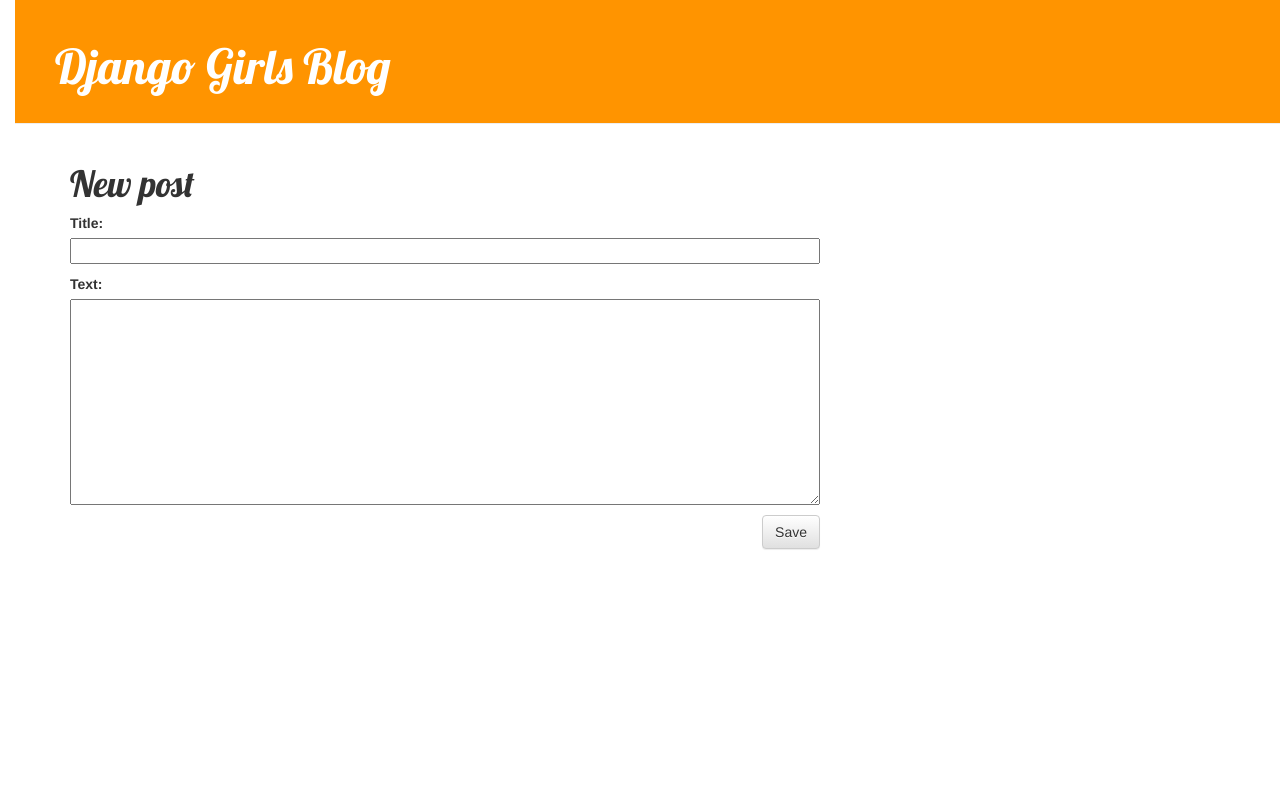
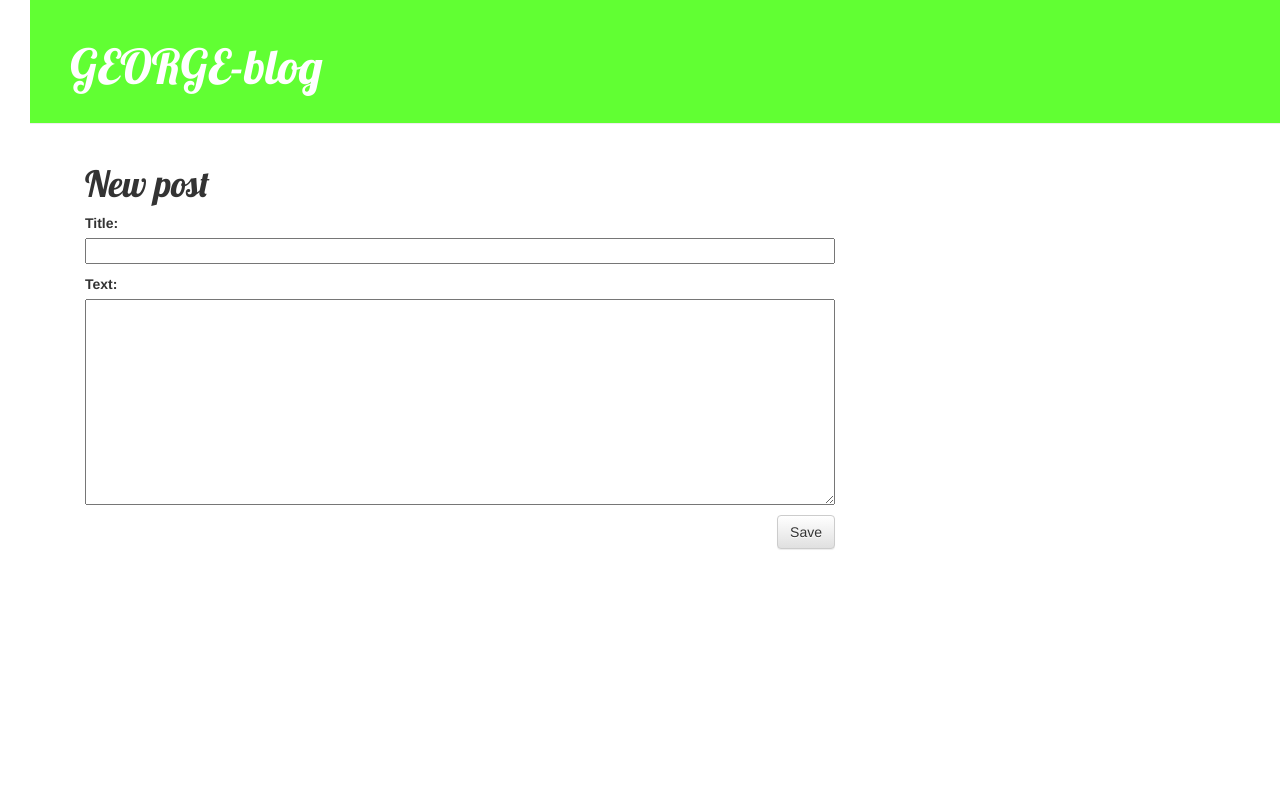
Before and after one commit to GeorgeSGS/my-first-blog, a Django app: page /post/new/ in a window 1280 px wide. Run offline with Django 3.2, Linux system fonts and the light colour scheme; some libraries are stand-ins or nearby versions.

Commit message:
update 28.03.23 no izm

```diff
--- a/blog/static/css/blog.css
+++ b/blog/static/css/blog.css
@@ -1,13 +1,13 @@
 h1 a {
-    color: #FCA205;
+    color: #1d45ff;
     font-family: 'Lobster';
 }
 body {
-    padding-left: 15px;
+    padding-left: 30px;
 }
 
 .page-header {
-    background-color: #ff9400;
+    background-color: #61ff33;
     margin-top: 0;
     padding: 20px 20px 20px 40px;
 }
--- a/blog/templates/blog/base.html
+++ b/blog/templates/blog/base.html
@@ -1,7 +1,7 @@
 {% load static %}
 <html>
     <head>
-        <title>Django Girls blog</title>
+        <title>George blog</title>
         <link rel="stylesheet" href="//maxcdn.bootstrapcdn.com/bootstrap/3.2.0/css/bootstrap.min.css">
         <link rel="stylesheet" href="//maxcdn.bootstrapcdn.com/bootstrap/3.2.0/css/bootstrap-theme.min.css">
         <link href='//fonts.googleapis.com/css?family=Lobster&subset=latin,latin-ext' rel='stylesheet' type='text/css'>
@@ -11,7 +11,7 @@
             {% if user.is_authenticated %}
                 <a href="{% url 'post_new' %}" class="top-menu"><span class="glyphicon glyphicon-plus"></span></a>
             {% endif %}
-            <h1><a href="/">Django Girls Blog</a></h1>
+            <h1><a href="/">GEORGE-blog</a></h1>
         </div>
         <div class="content container">
             <div class="row">
```
